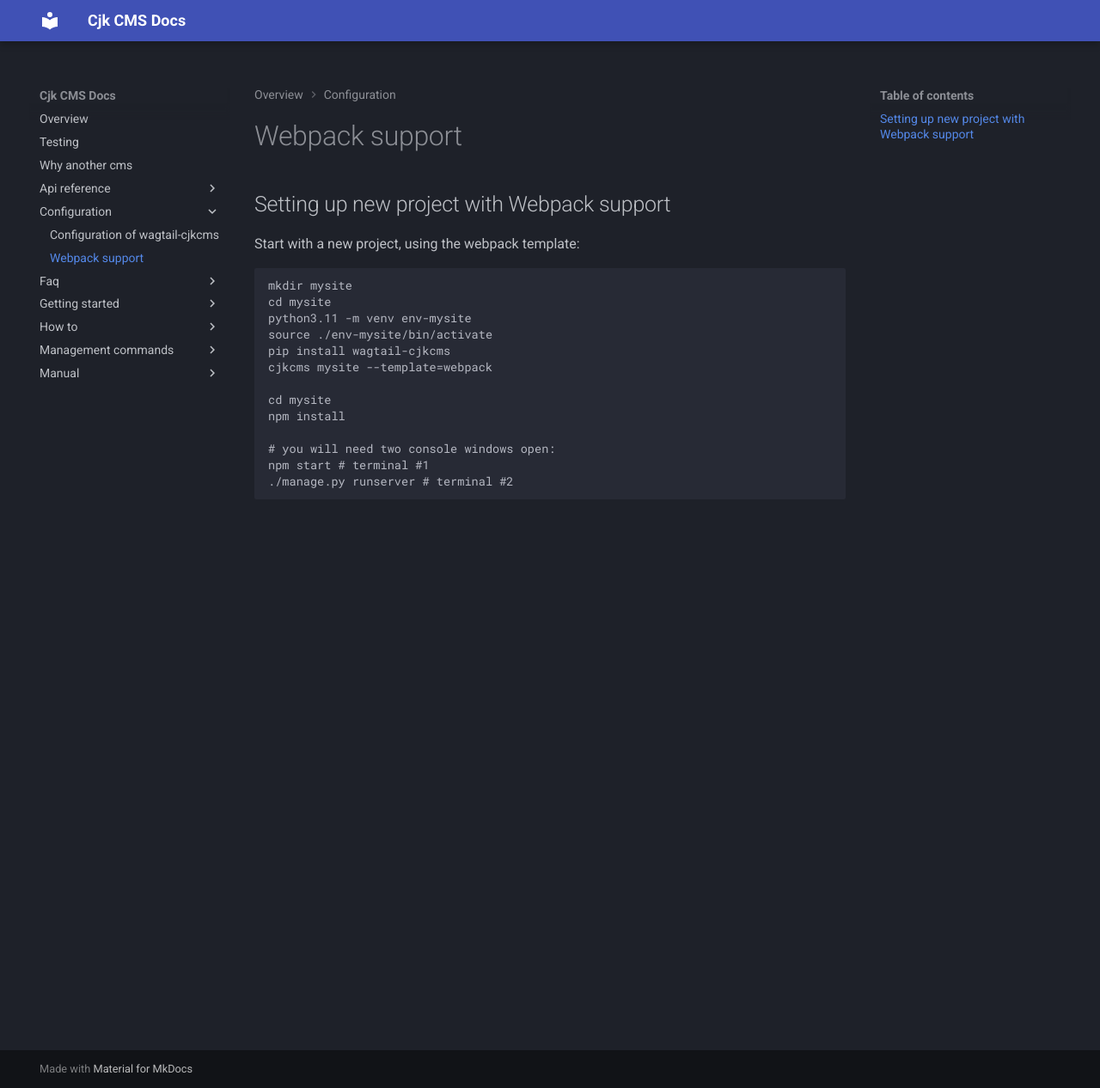
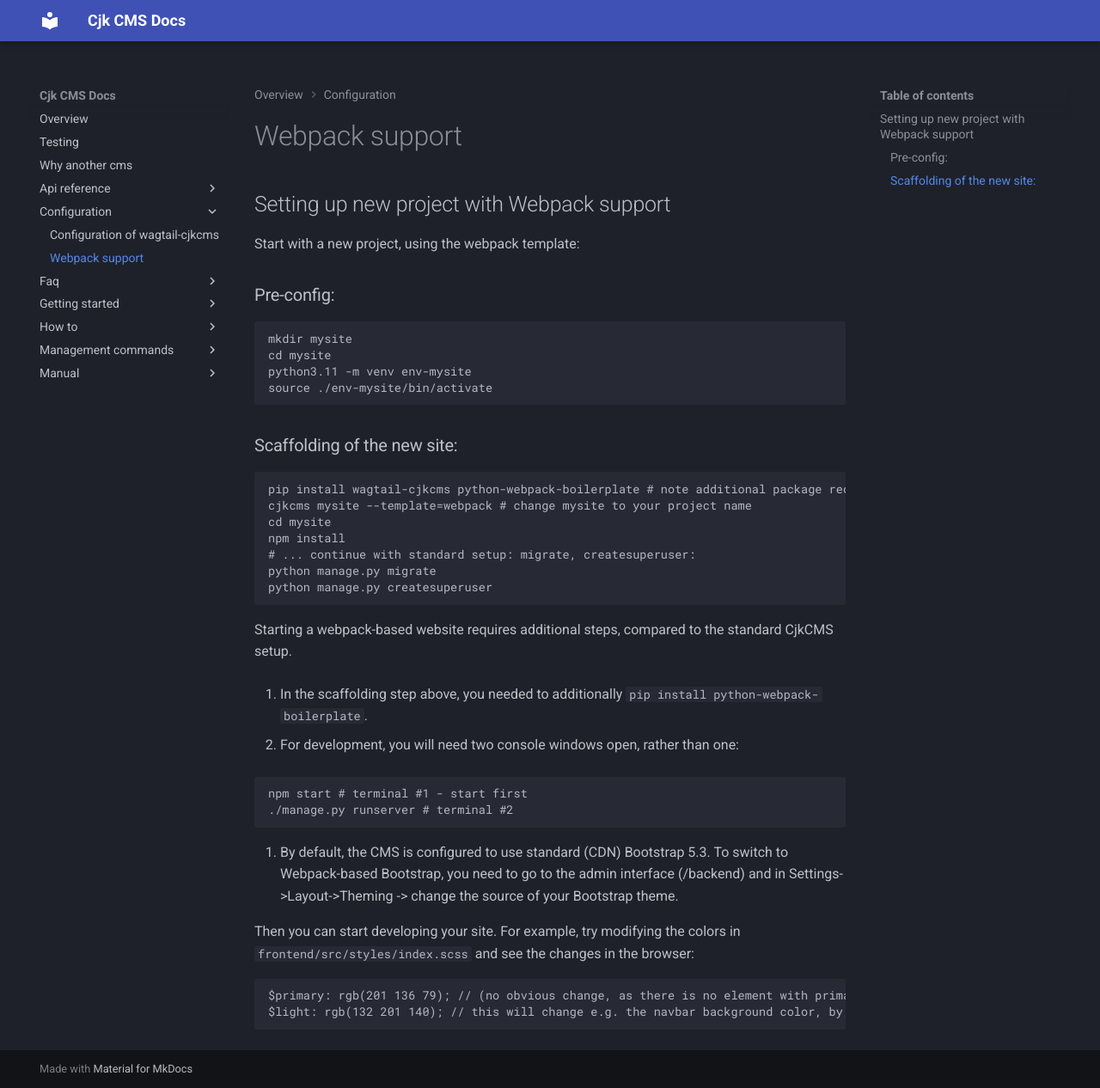
Before and after one commit to cjkpl/wagtail-cjkcms, an MkDocs documentation site: the page built from docs/configuration/webpack.md, in a window 1280 px wide and 1266 px high. Shown: the whole window at 86% size. Built offline with MkDocs 1.6.1 and Material for MkDocs 9.7.7, drawn with Linux system fonts in a browser that asks for light colours.

Commit message:
Updated docs for webpack config. Version up.

````diff
--- a/cjkcms/__init__.py
+++ b/cjkcms/__init__.py
@@ -1,4 +1,4 @@
-VERSION = (23, 10, 4, "")
+VERSION = (23, 10, 5, "")
 
 __version_info__ = VERSION
 __version__ = ".".join(map(str, VERSION[:3])) + (f"-{VERSION[3]}" if VERSION[3] else "")
--- a/docs/configuration/webpack.md
+++ b/docs/configuration/webpack.md
@@ -4,18 +4,40 @@
 
 Start with a new project, using the webpack template:
 
-```
+### Pre-config:
+```bash
 mkdir mysite
 cd mysite
 python3.11 -m venv env-mysite
 source ./env-mysite/bin/activate
-pip install wagtail-cjkcms
-cjkcms mysite --template=webpack
+```
 
+### Scaffolding of the new site:
+```bash
+pip install wagtail-cjkcms python-webpack-boilerplate # note additional package requirement
+cjkcms mysite --template=webpack # change mysite to your project name
 cd mysite
 npm install
+# ... continue with standard setup: migrate, createsuperuser:
+python manage.py migrate
+python manage.py createsuperuser
+```
 
-# you will need two console windows open:
-npm start # terminal #1
+Starting a webpack-based website requires additional steps, compared to the standard CjkCMS setup.
+
+1. In the scaffolding step above, you needed to additionally ```pip install python-webpack-boilerplate```.
+
+2. For development, you will need two console windows open, rather than one:
+```bash
+npm start # terminal #1 - start first
 ./manage.py runserver # terminal #2
 ```
+
+3. By default, the CMS is configured to use standard (CDN) Bootstrap 5.3. To switch to Webpack-based Bootstrap, you need to go to the admin interface (/backend) and in Settings->Layout->Theming -> change the source of your Bootstrap theme.
+
+Then you can start developing your site. For example, try modifying the colors in ```frontend/src/styles/index.scss``` and see the changes in the browser:
+
+```scss
+$primary: rgb(201 136 79); // (no obvious change, as there is no element with primary color in default site content)
+$light: rgb(132 201 140); // this will change e.g. the navbar background color, by default set to light.
+```
````
Also changed, not shown: CHANGELOG.md (+5 -1 lines), docs/getting-started/04.configuration.md (+6 -0 lines).
